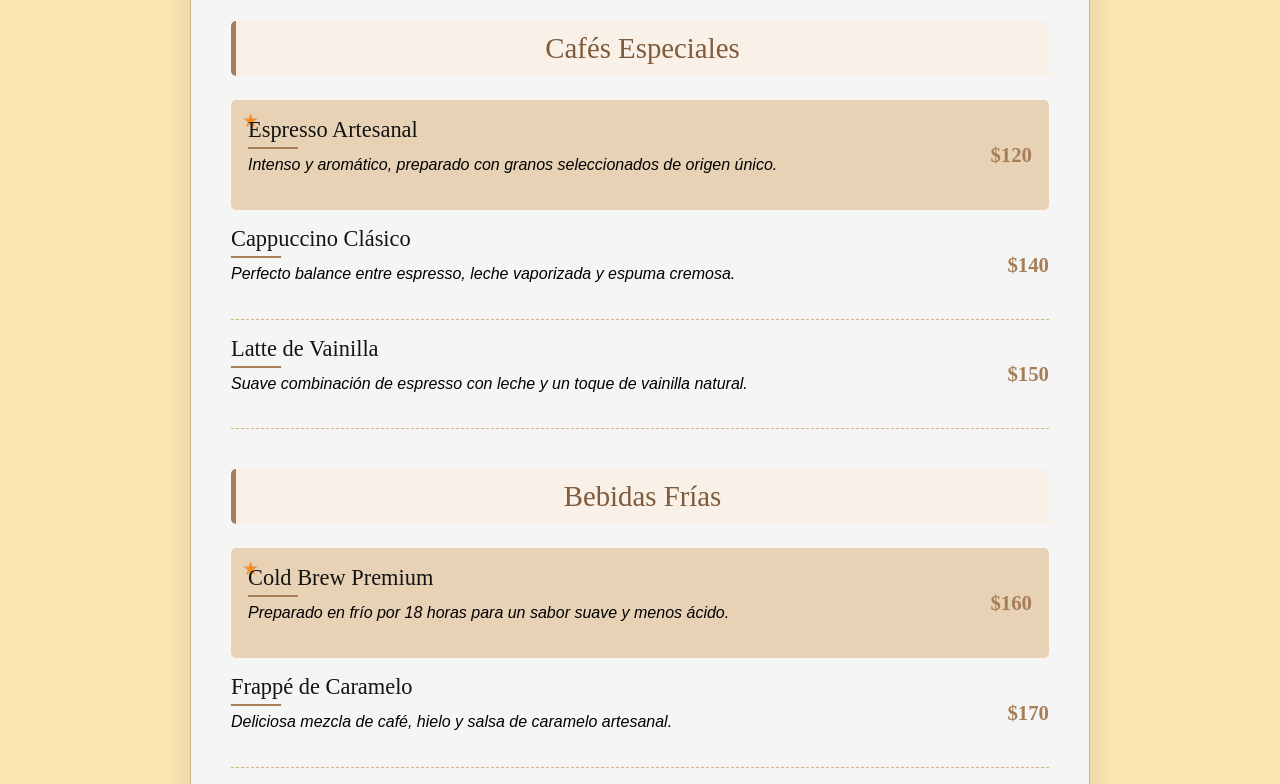
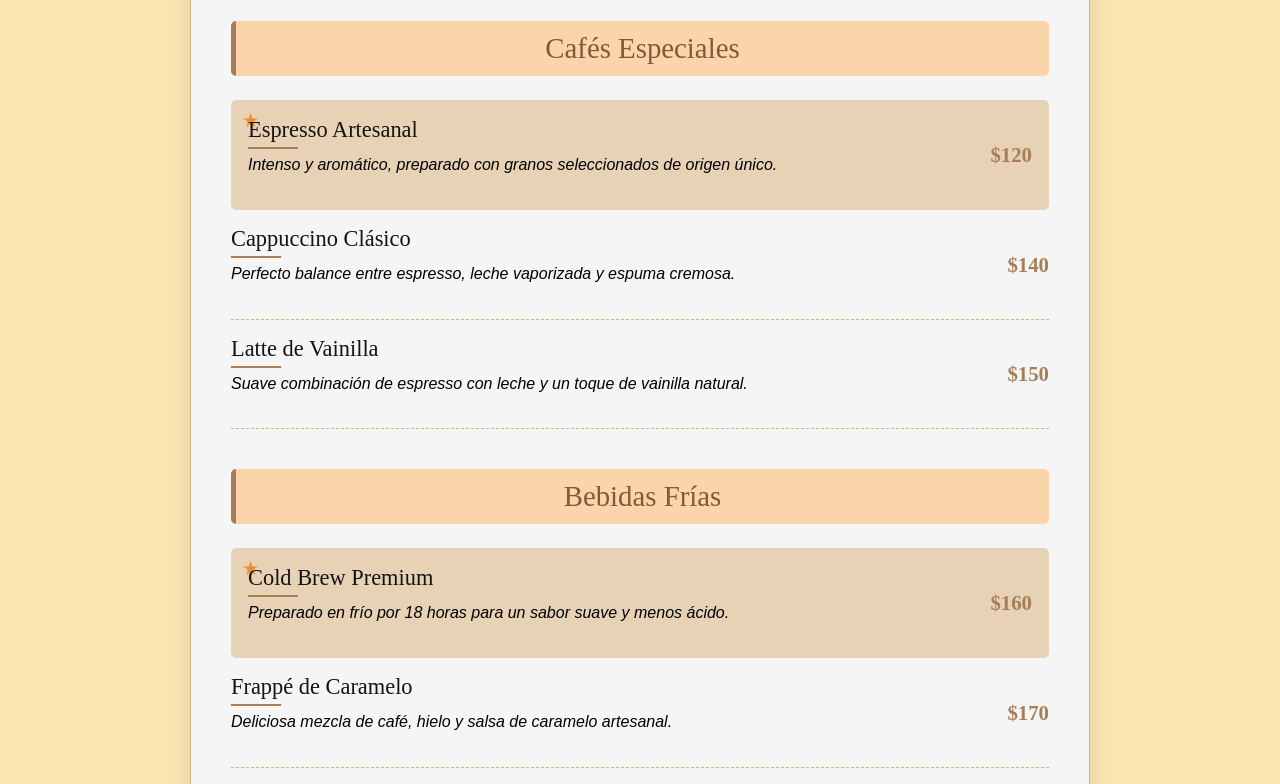
Before and after one commit to Duque1407/DuquesCoffees, a website: page vistas/menu.html in a window 1280 px wide. Shown: the part 360-1144 px from the top of the page. Drawn offline with nearby package versions, Linux system fonts and the light colour scheme.

Commit message:
Update style.css

```diff
--- a/public/css/style.css
+++ b/public/css/style.css
@@ -276,7 +276,7 @@ h2 {
   font-family: 'Playfair Display', serif;
   font-size: 1.8rem;
   color: #7F5B3C;
-  background-color: #F9F0E7;
+  background-color: #fad5aa;
   padding: 10px 15px;
   border-left: 5px solid #A67F58;
   border-radius: 5px;
```
